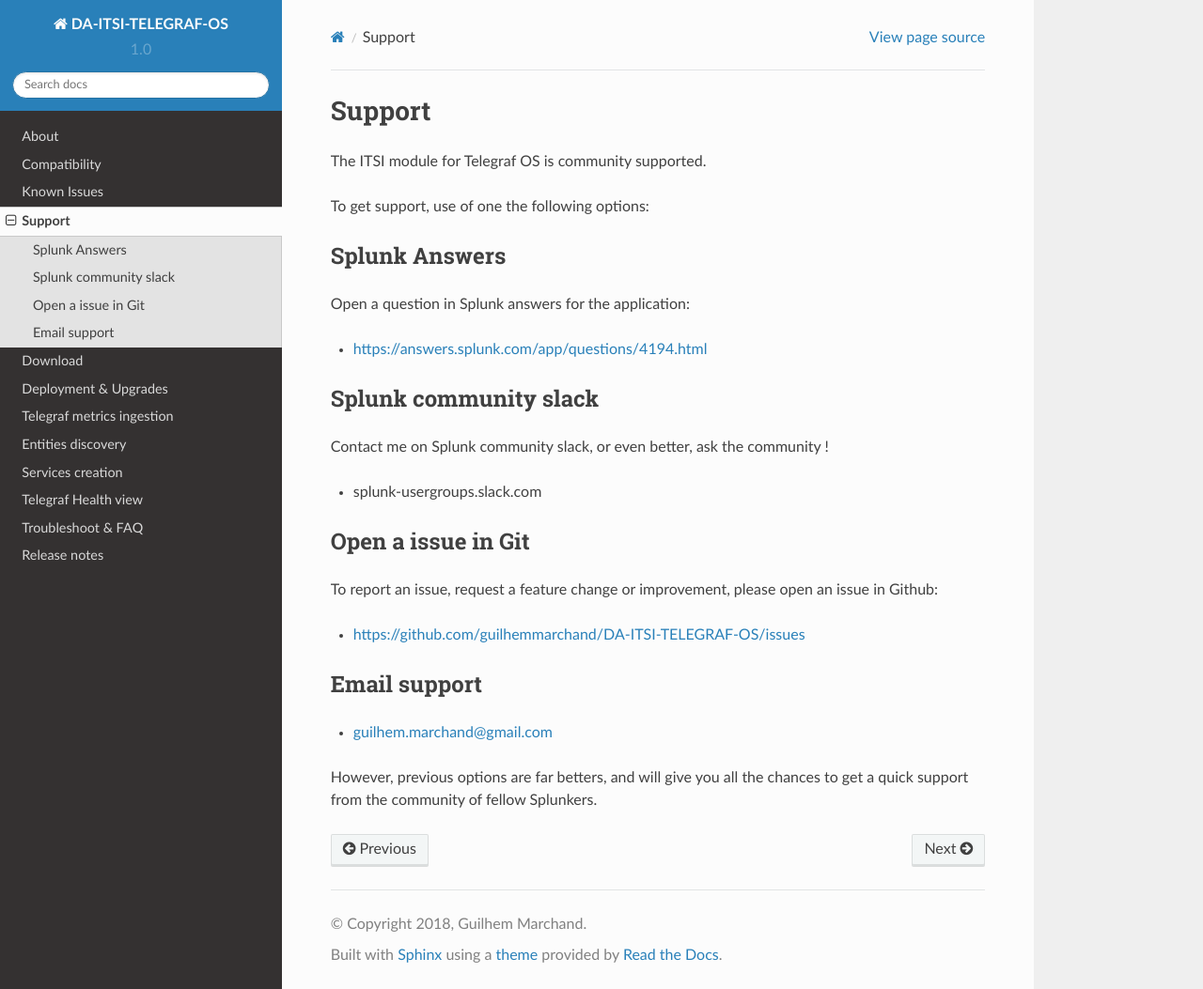
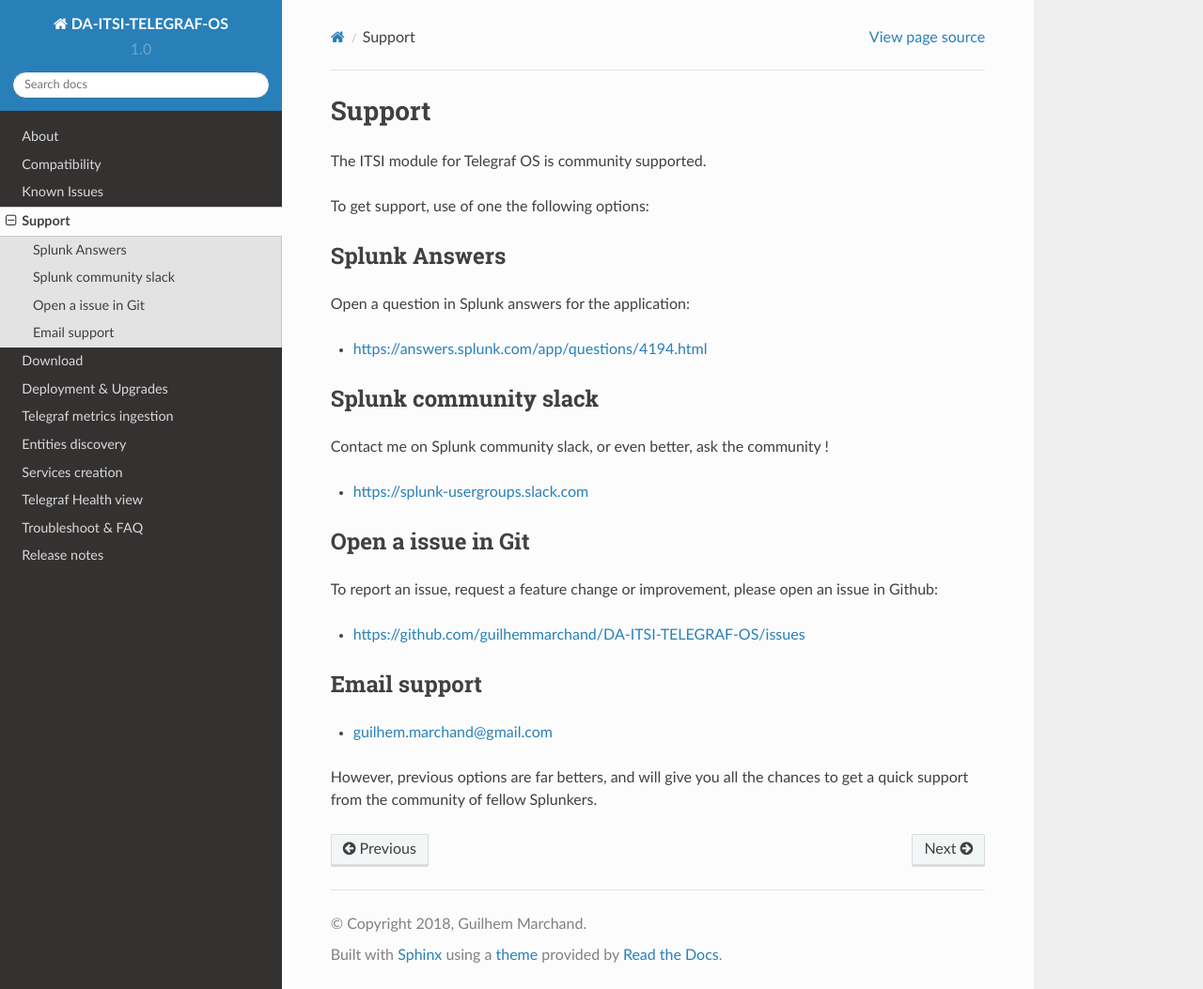
Before and after one commit to guilhemmarchand/DA-ITSI-TELEGRAF-OS, a Sphinx documentation site: the page built from docs/support.rst, in a window 1280 px wide and 1053 px high. Shown: the whole window at 94% size. Built offline with Sphinx 7.4.7 and the Read the Docs theme 2.0.0, drawn with Linux system fonts in a browser that asks for light colours; some of the changed lines change nothing that is shown.

Commit message:
docs improvements

```diff
--- a/docs/support.rst
+++ b/docs/support.rst
@@ -17,7 +17,7 @@
 
 Contact me on Splunk community slack, or even better, ask the community !
 
-- splunk-usergroups.slack.com
+- https://splunk-usergroups.slack.com
 
 Open a issue in Git
 ===================
```
